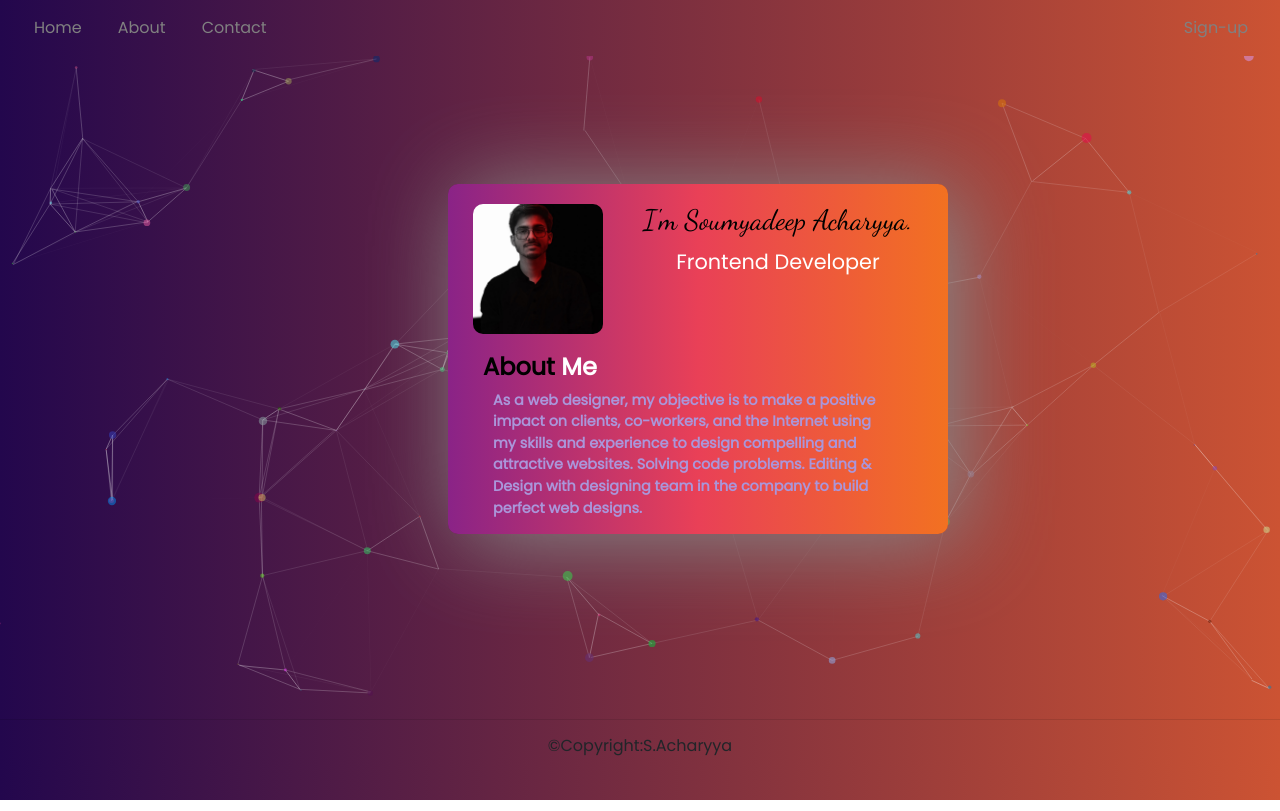
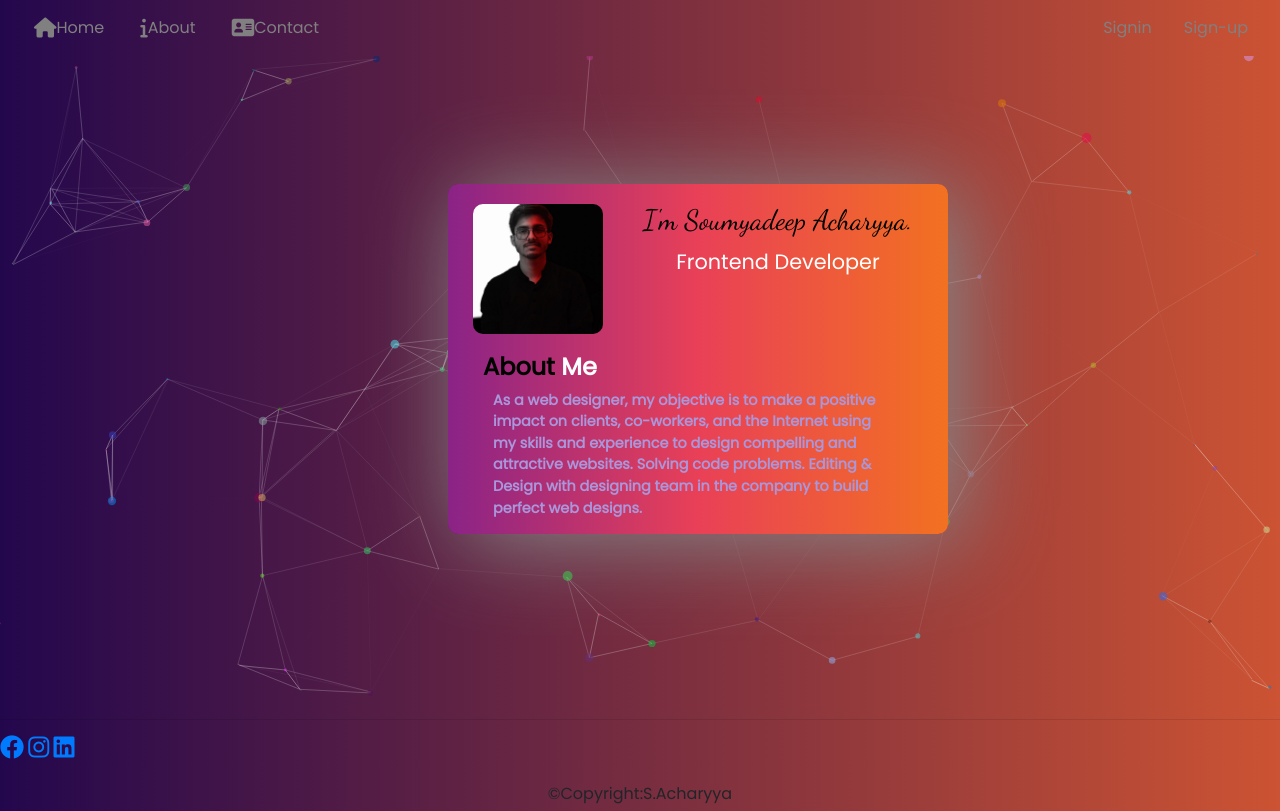
Before and after one commit to Somyadeep1/Personal-Portfolio-Website, a plain HTML site: page index.html in a window 1280 px wide. Drawn offline with nearby package versions, Linux system fonts and the light colour scheme.

Commit message:
Update index.html

```diff
--- a/index.html
+++ b/index.html
@@ -9,6 +9,10 @@
 <link rel="stylesheet" href="https://cdn.jsdelivr.net/npm/bootstrap@4.3.1/dist/css/bootstrap.min.css" integrity="sha384-ggOyR0iXCbMQv3Xipma34MD+dH/1fQ784/j6cY/iJTQUOhcWr7x9JvoRxT2MZw1T" crossorigin="anonymous">
 <!-- favicon link -->
 <link rel="icon" href="Images\boy.png">
+<!-- font awesome -->
+<link rel="stylesheet" href="https://cdnjs.cloudflare.com/ajax/libs/font-awesome/6.0.0-beta2/css/all.min.css" integrity="sha512-YWzhKL2whUzgiheMoBFwW8CKV4qpHQAEuvilg9FAn5VJUDwKZZxkJNuGM4XkWuk94WCrrwslk8yWNGmY1EduTA==" crossorigin="anonymous"
+  referrerpolicy="no-referrer" />
+
 <!-- css style link -->
 <link rel="stylesheet" href="style.css">
 
@@ -26,7 +30,7 @@
         <li class="nav-item"><a class="nav-link" href="#contact"><span class="fa fa-info fa-lg"></span>About</a></li>
         <li class="nav-item"><a class="nav-link" href="#contact"><span class="fa fa-address-card fa-lg"></span>Contact</a></li>
       </ul>
-      <!-- <a class="nav-link" href="Signin.html">Signin</a> -->
+      <a class="nav-link" href="Signin.html">Signin</a>
       <a class="nav-link" href="Signup.html">Sign-up</a>
 
       <!-- <span class="navbar-text">
@@ -46,11 +50,16 @@
   </nav>
   <div class="Rectangle ">
     <img class="My-photo" src="Images\IMG_20211017_172549_860.jpg" alt="My photo">
-    <h3>I'm Soumyadeep Acharyya.</h3>
-    <p class="text">Frontend Developer</p>
-    <h4 class="About"><b>About<b><span class="Me"> <b>Me<b></span></h4>
-    <p class="summary">As a web designer, my objective is to make a positive impact on clients, co-workers, and the Internet using my skills and experience to design compelling and attractive websites. Solving code problems. Editing & Design with
-      designing team in the company to build perfect web designs.</p>
+    <div class="Name">
+      <h3>I'm Soumyadeep Acharyya.</h3>
+      <p class="text">Frontend Developer</p>
+    </div>
+    <div class="Aboutme">
+      <h4 class="About"><b>About<b><span class="Me"> <b>Me<b></span></h4>
+      <p class="summary">As a web designer, my objective is to make a positive impact on clients, co-workers, and the Internet using my skills and experience to design compelling and attractive websites. Solving code problems. Editing & Design with
+        designing team in the company to build perfect web designs.</p>
+
+    </div>
   </div>
   <div id="particles-js">
 
@@ -58,6 +67,12 @@
   <!-- Copyright -->
   <footer>
     <hr>
+    <div class="icon">
+      <a href="https://www.facebook.com/?stype=lo&jlou=Aff5fs7AvOHdWE4Jx-O2qkK4dT-05JMD7wH62aIO2-qIVGcS7xb3bNaRx1oeD-UxCjabzQlsVC0caU21dD-3Cdp5cmNPsmWyaz995_fyswPycA&smuh=14501&lh=Ac_v1kyW7ItWvTtlTO"><i class="fa-brands fa-facebook fa-xl" ></i></a>
+      <a href="https://www.instagram.com/"><i class="fa-brands fa-instagram fa-xl"></i></a>
+      <a href="https://www.linkedin.com/in/soumyadeep-acharyya-7892211b3/"><i class="fa-brands fa-linkedin fa-xl"></i></a>
+    </div>
+    <br>
     <div class="Copyright">
       <h6>©Copyright:S.Acharyya</h6>
     </div>
```
